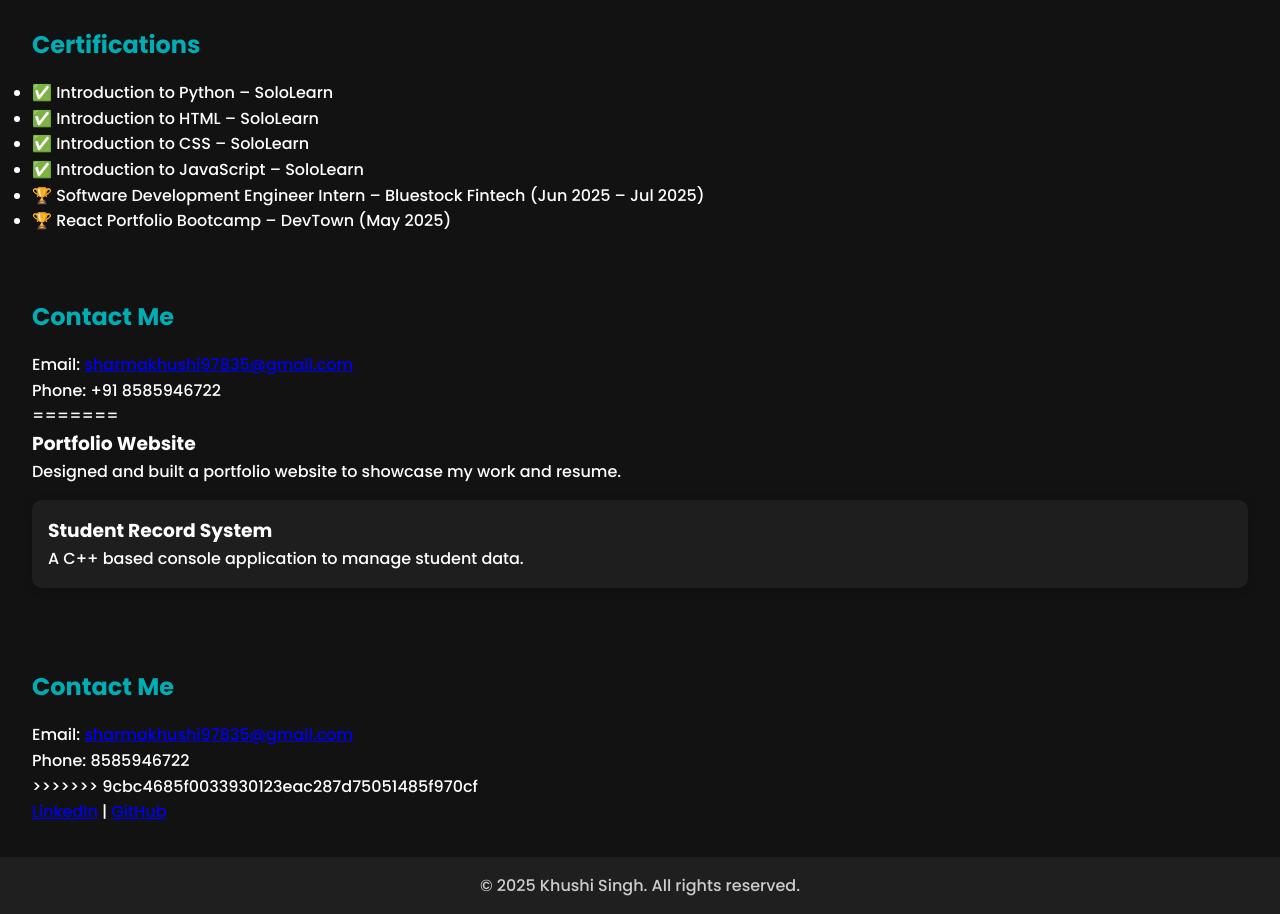
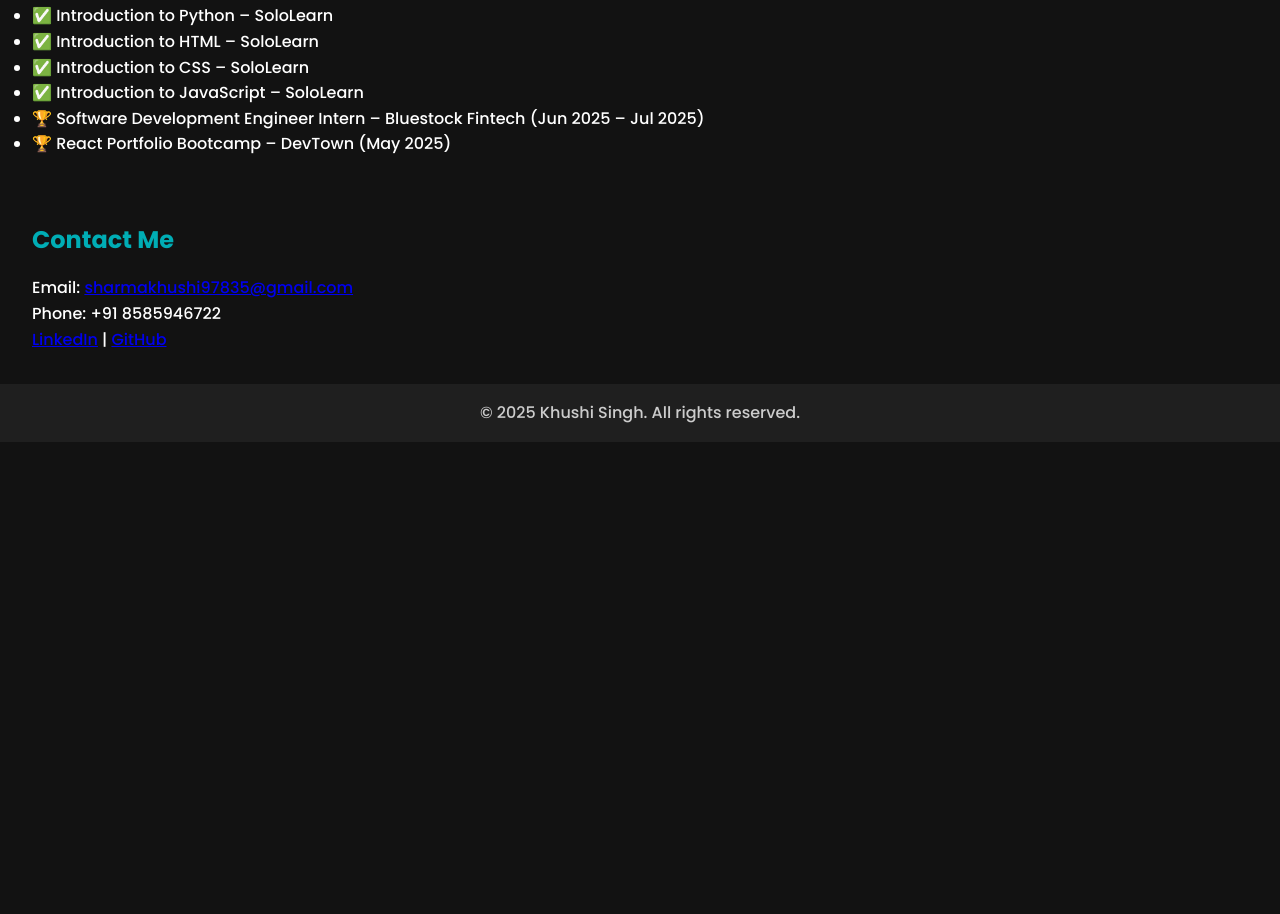
Before and after one commit to khushi443/khushi-portfolio, a plain HTML site: page index.html in a window 1280 px wide. Shown: the part 1529-2443 px from the top of the page. After the commit the page ends 1971 px from the top, so only its background shows below. Drawn offline with nearby package versions, Linux system fonts and the light colour scheme.

Commit message:
Resolved conflict and updated index.html

```diff
--- a/index.html
+++ b/index.html
@@ -27,8 +27,6 @@
     <div class="hero-text" data-aos="fade-right">
       <h1>Hi, I'm Khushi Singh</h1>
       <p>Web Development Intern | Aspiring Software Engineer</p>
-      <p>Aspiring Front-End Developer | BCA Student at CCSU</p>
-
     </div>
     <div class="hero-img" data-aos="fade-left">
       <img src="assets/profile.jpg" alt="Khushi's photo">
@@ -40,8 +38,6 @@
     <p>Motivated BCA student at CCSU with a strong foundation in HTML, CSS, and JavaScript, along with basic knowledge of Python.
     Experienced in building responsive and user-friendly web interfaces. Certified by SoloLearn and proficient in tools like VS Code, Git, and MS Office.
     Eager to apply technical skills to real-world IT projects and grow as a software developer.</p>
-=======
-    <p>I’m a passionate and detail-oriented student developer who loves building responsive and modern websites. Currently pursuing BCA at CCSU, I'm dedicated to learning and growing in web technologies.</p>
   </section>
 
   <section id="skills" data-aos="zoom-in">
@@ -56,10 +52,6 @@
       <li>Responsive Design</li>
       <li>Git & GitHub</li>
       <li>MS Office</li>
-      <li>React (Basics)</li>
-      <li>C & C++</li>
-      <li>Responsive Design</li>
-
     </ul>
   </section>
 
@@ -102,21 +94,6 @@
     <h2>Contact Me</h2>
     <p>Email: <a href="mailto:sharmakhushi97835@gmail.com">sharmakhushi97835@gmail.com</a></p>
     <p>Phone: +91 8585946722</p>
-=======
-      <h3>Portfolio Website</h3>
-      <p>Designed and built a portfolio website to showcase my work and resume.</p>
-    </div>
-    <div class="project" data-aos="flip-right">
-      <h3>Student Record System</h3>
-      <p>A C++ based console application to manage student data.</p>
-    </div>
-  </section>
-
-  <section id="contact" data-aos="fade-up">
-    <h2>Contact Me</h2>
-    <p>Email: <a href="mailto:sharmakhushi97835@gmail.com">sharmakhushi97835@gmail.com</a></p>
-    <p>Phone: 8585946722</p>
->>>>>>> 9cbc4685f0033930123eac287d75051485f970cf
     <p>
       <a href="https://www.linkedin.com/in/khushi-singh-21b05627b" target="_blank">LinkedIn</a> |
       <a href="https://github.com/khushi443" target="_blank">GitHub</a>
```
